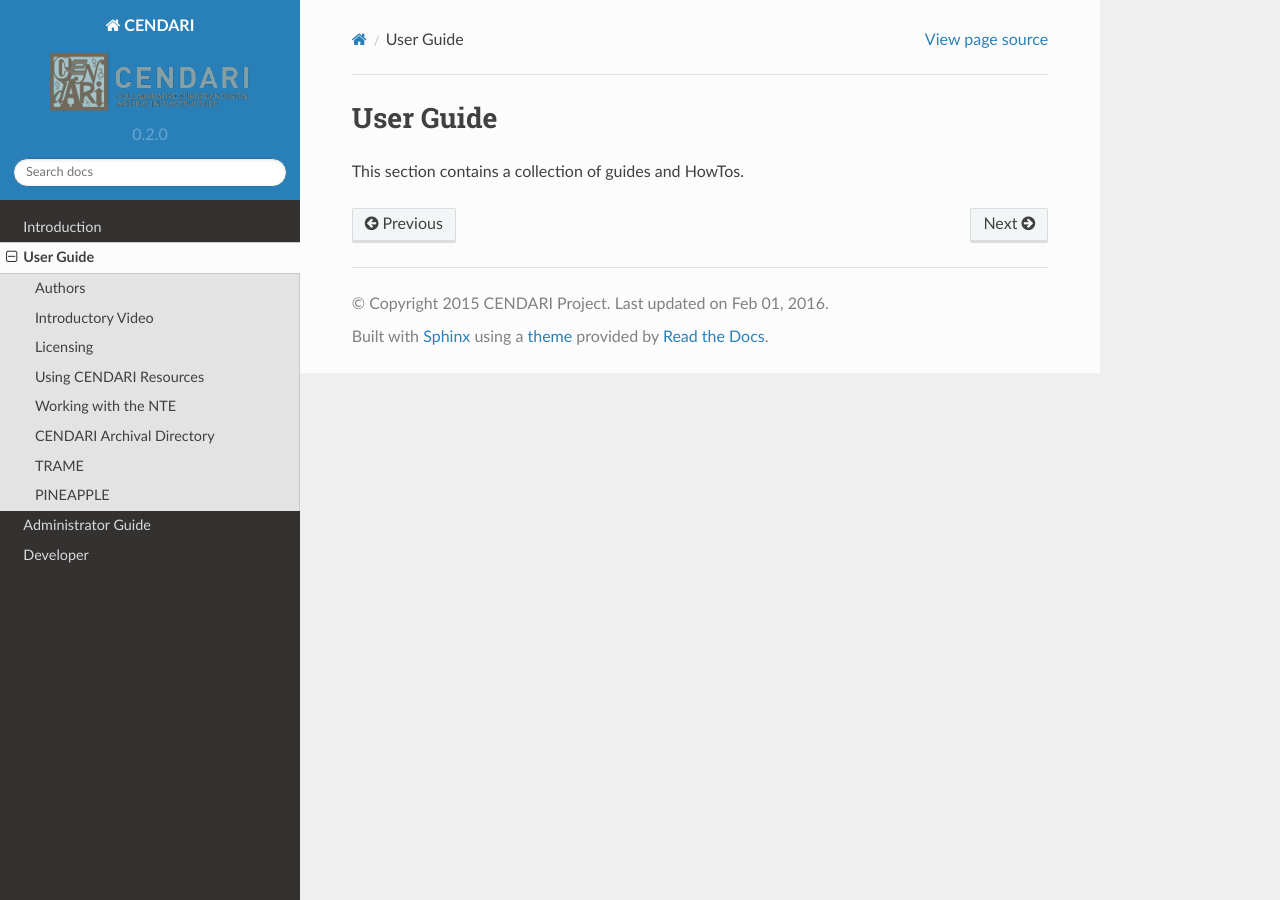
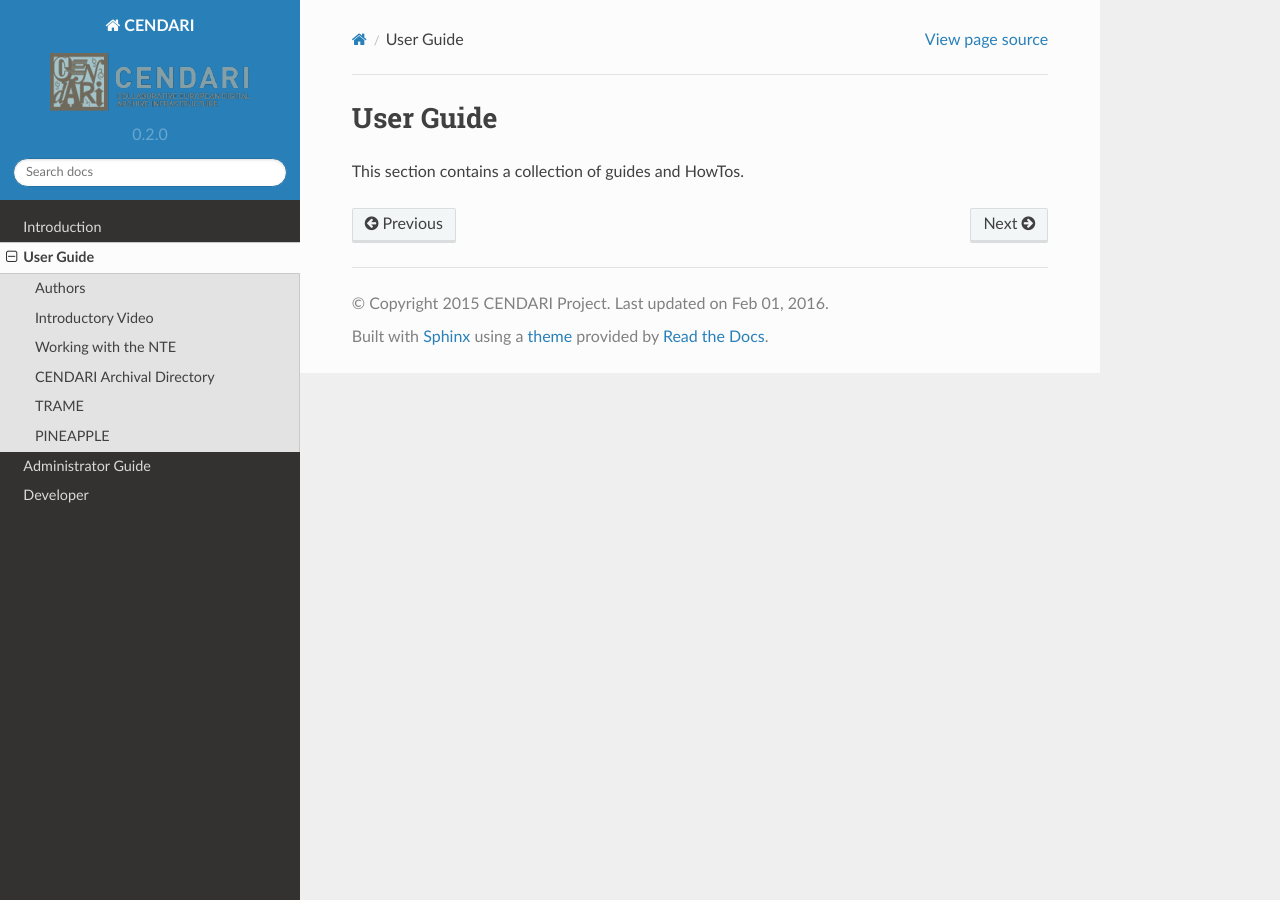
Before and after one commit to CENDARI/documentation, a Sphinx documentation site: the page built from source/user.rst, in a window 1280 px wide. Built offline with Sphinx 7.4.7, drawn with Linux system fonts in a browser that asks for light colours; pages that are not in the unit, such as notebooks, are missing from menus.

```diff
--- a/source/user.rst
+++ b/source/user.rst
@@ -9,8 +9,6 @@ This section contains a collection of guides and HowTos.
 
    user/authors
    user/collecting_documents_notes
-   user/licensing
-   user/using_resources
    user/writing_arg
    user/atom
    user/trame
--- a/source/user/entity_management.rst
+++ /dev/null
@@ -1,2 +0,0 @@
-Entity Management
-=================
--- a/source/user/licensing.rst
+++ /dev/null
@@ -1,2 +0,0 @@
-Licensing
-=========
--- a/source/user/trame.rst
+++ b/source/user/trame.rst
@@ -1,14 +1,16 @@
 TRAME
 ======
 
-`TRAME <http://git-trame.fefonlus.it/index.html>`_ (Texts and Manuscript Transmission of the Middle Ages in Europe) is a research infrastructure project for the development and interoperability of web databases about medieval manuscript tradition.
+`TRAME <http://git-trame.fefonlus.it/index.html>`_ (Texts and Manuscript Transmission of the Middle Ages in Europe)
+is a research infrastructure project for the development and interoperability of web databases about medieval manuscript tradition.
 
 .. image:: ./images/TRAME_01.png
 
 1. What is it?
 -----------------
 
-TRAME is a metasearch tool for medieval manuscripts, hosted by the Fondazione Ezio Franceschini and SISMEL. It aims to assist users in finding primary sources for the study of medieval culture.
+TRAME is a metasearch tool for medieval manuscripts, hosted by the Fondazione Ezio Franceschini and SISMEL.
+It aims to assist users in finding primary sources for the study of medieval culture.
 Originally developed in 2011 to allow a combined search
 on a group of different Italian repositories and databases,
 it has increasingly widened its scope to become a global
--- a/source/user/using_resources.rst
+++ /dev/null
@@ -1,4 +0,0 @@
-Using CENDARI Resources
-=======================
-
-specifically both ingested and created data
```
Also changed, not shown: source/user/pineapple.rst (+4 -3 lines), source/admin/images/infrastructure_layer_model_v1.png.
